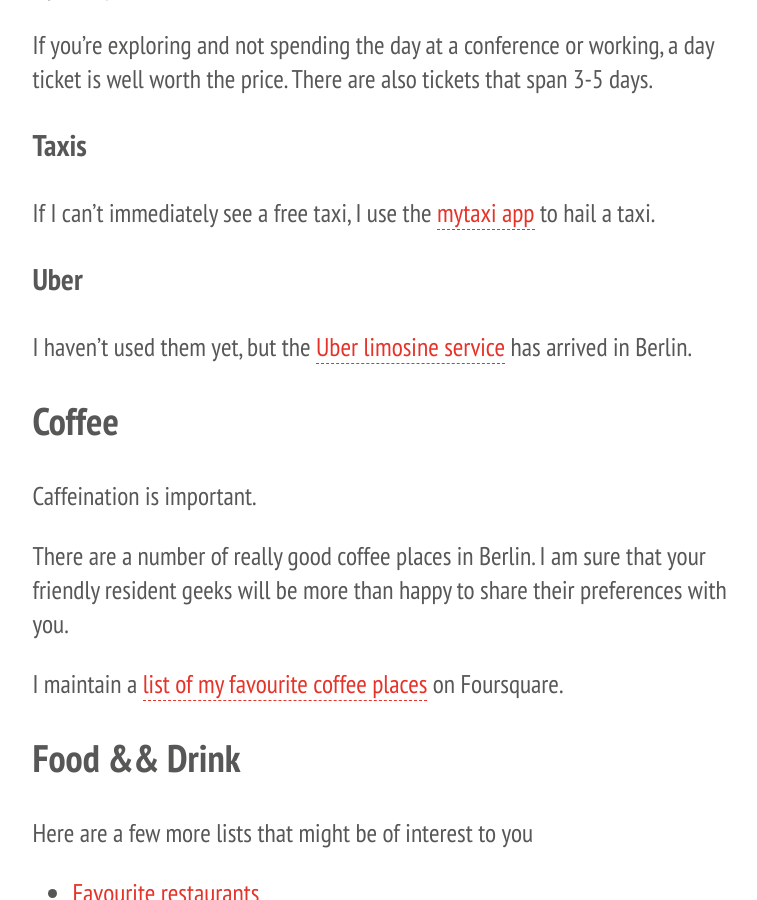
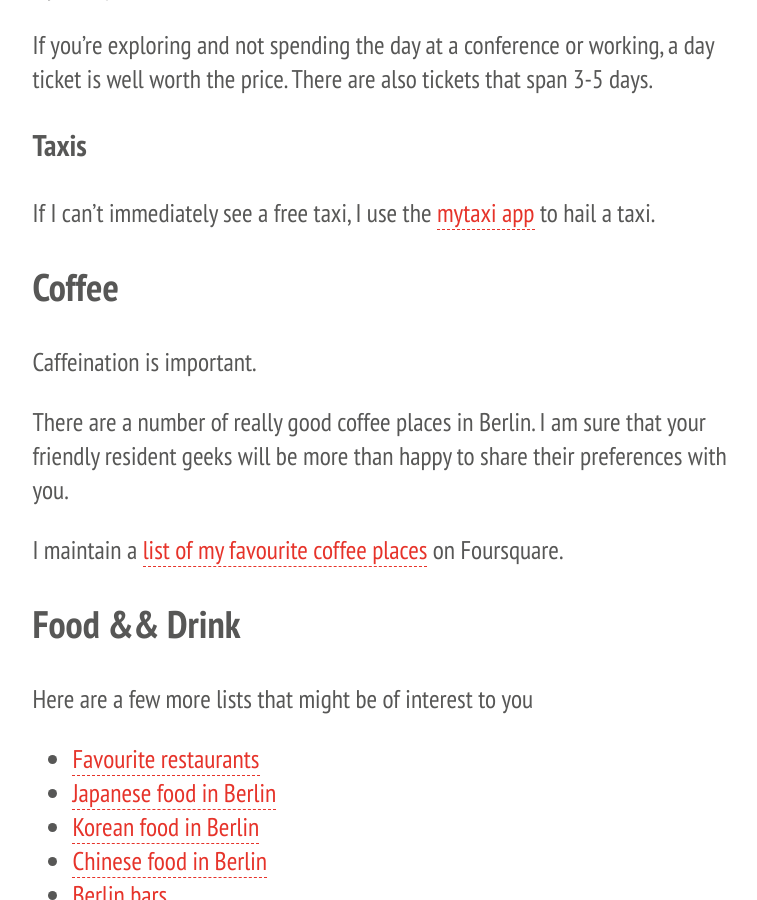
Before and after one commit to rmehner/jsfest.berlin, a Jekyll site: the page built from welcome/index.md, in a window 1280 px wide and 900 px high, scrolled down 5567 px. Shown: the whole window, without its empty margins (243-1000 px from the left). Built offline with Jekyll 4.4.1, drawn with Linux system fonts in a browser that asks for light colours.

Commit message:
Remove Uber from welcome page
It seems Uber has been banned in Germany pending a lawsuit.

http://www.dw.de/smartphone-app-uber-ordered-to-halt-transportation-services-in-germany/a-17894286

```diff
--- a/welcome/index.md
+++ b/welcome/index.md
@@ -129,9 +129,6 @@ If you're exploring and not spending the day at a conference or working, a day t
 ### Taxis
 If I can't immediately see a free taxi, I use the [mytaxi app](https://www.mytaxi.com/en/home.html) to hail a taxi.
 
-### Uber
-I haven't used them yet, but the [Uber limosine service](https://www.uber.com/) has arrived in Berlin.
-
 ## Coffee
 
 Caffeination is important.
```
